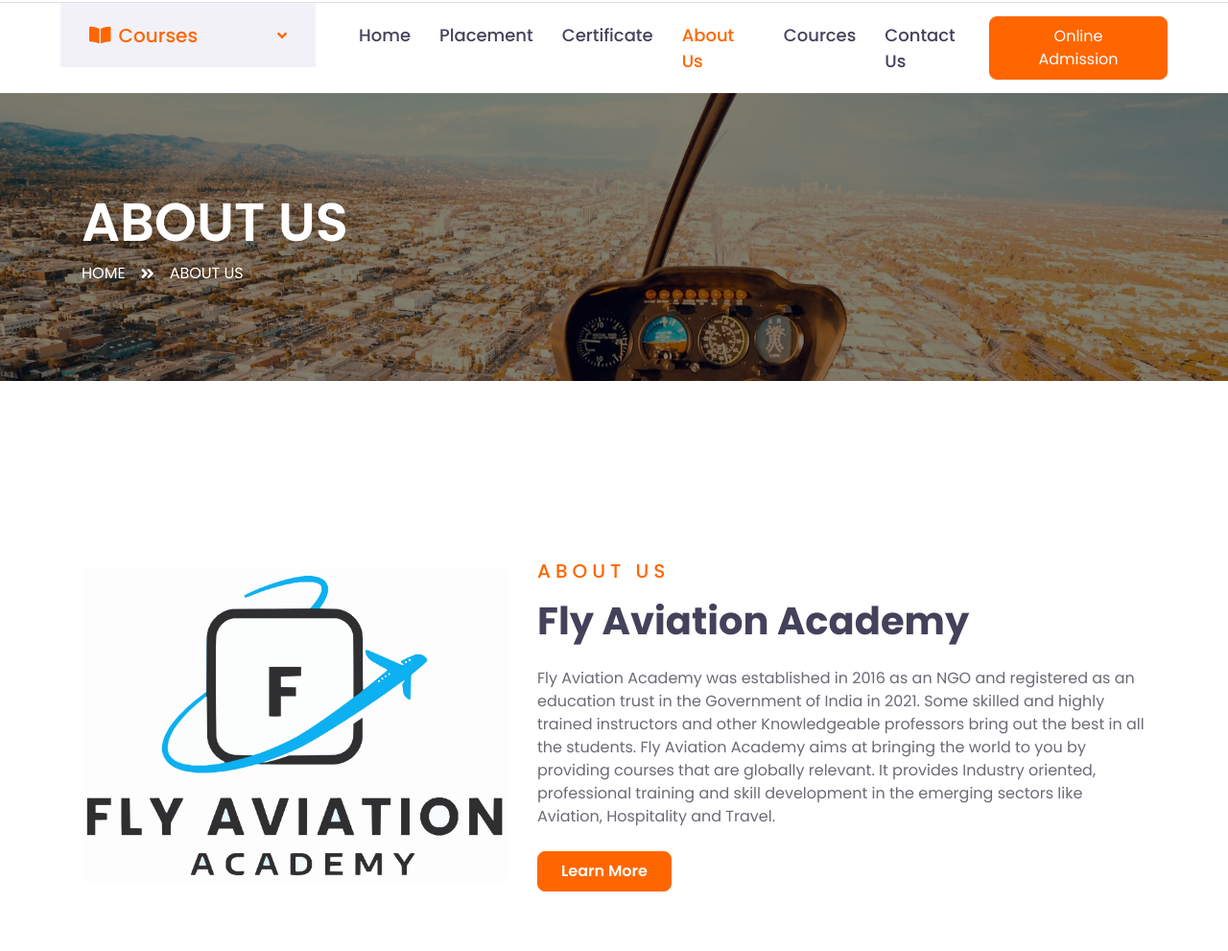
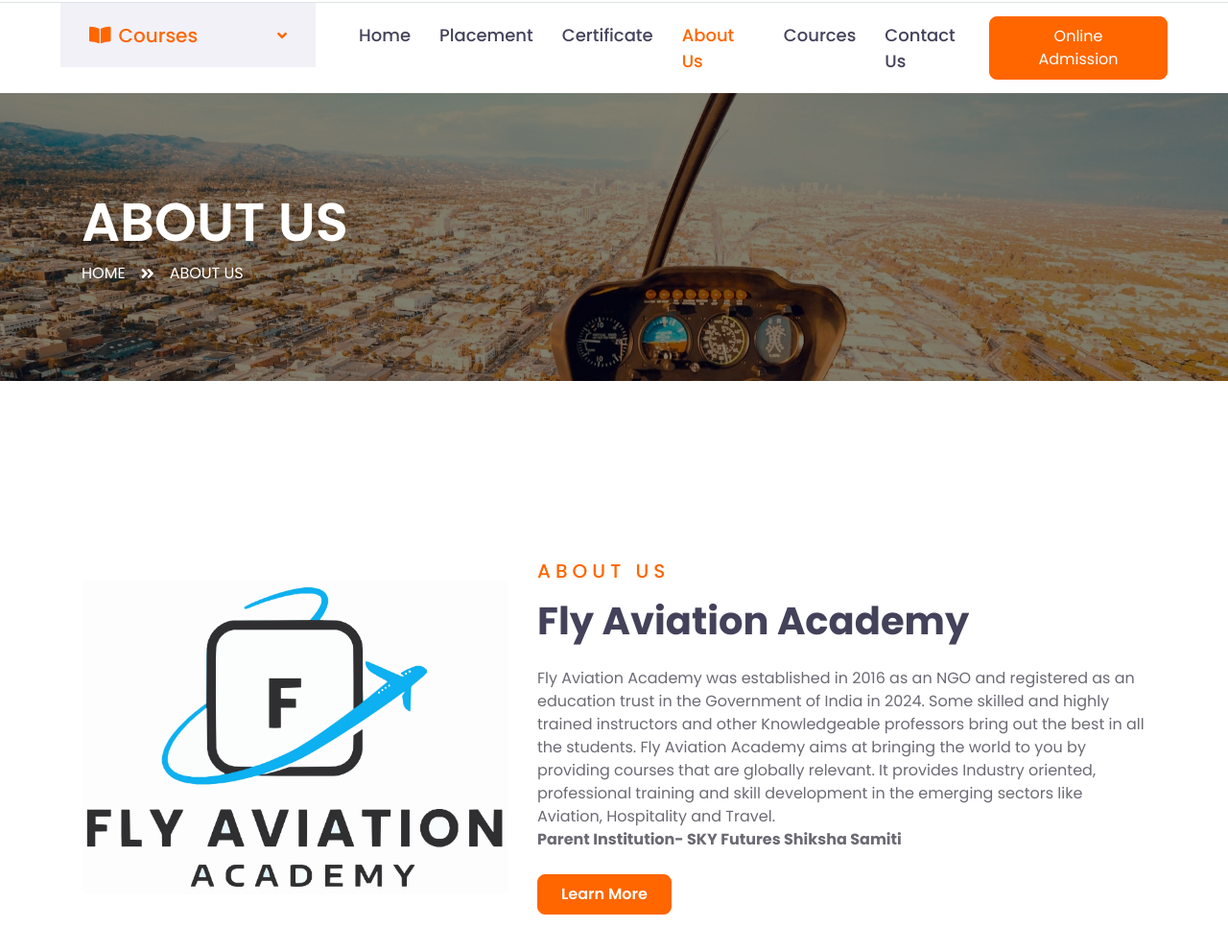
Before and after one commit to mohitkumar743/projectfly, a plain HTML site: page about.html in a window 1280 px wide. Shown: the part 117-1108 px from the top of the page at 96% size. Drawn offline with nearby package versions, Linux system fonts and the light colour scheme.

Commit message:
Update about.html

```diff
--- a/about.html
+++ b/about.html
@@ -147,11 +147,12 @@
                         <h1>Fly Aviation Academy</h1>
                     </div>
                     <p>Fly Aviation Academy was established in 2016 as an NGO and registered as an education trust in
-                        the Government of India in 2021. Some skilled and highly trained instructors and other
+                        the Government of India in 2024. Some skilled and highly trained instructors and other
                         Knowledgeable professors bring out the best in all the students. Fly Aviation Academy aims at
                         bringing the world to you by providing courses that are globally relevant. It provides Industry
                         oriented, professional training and skill development in the emerging sectors like Aviation,
-                        Hospitality and Travel.</p>
+                        Hospitality and Travel. <br><B>Parent Institution- SKY Futures Shiksha Samiti</B></p>
+
                     <a href="" class="btn btn-primary py-md-2 px-md-4 font-weight-semi-bold mt-2">Learn More</a>
                 </div>
             </div>
```
